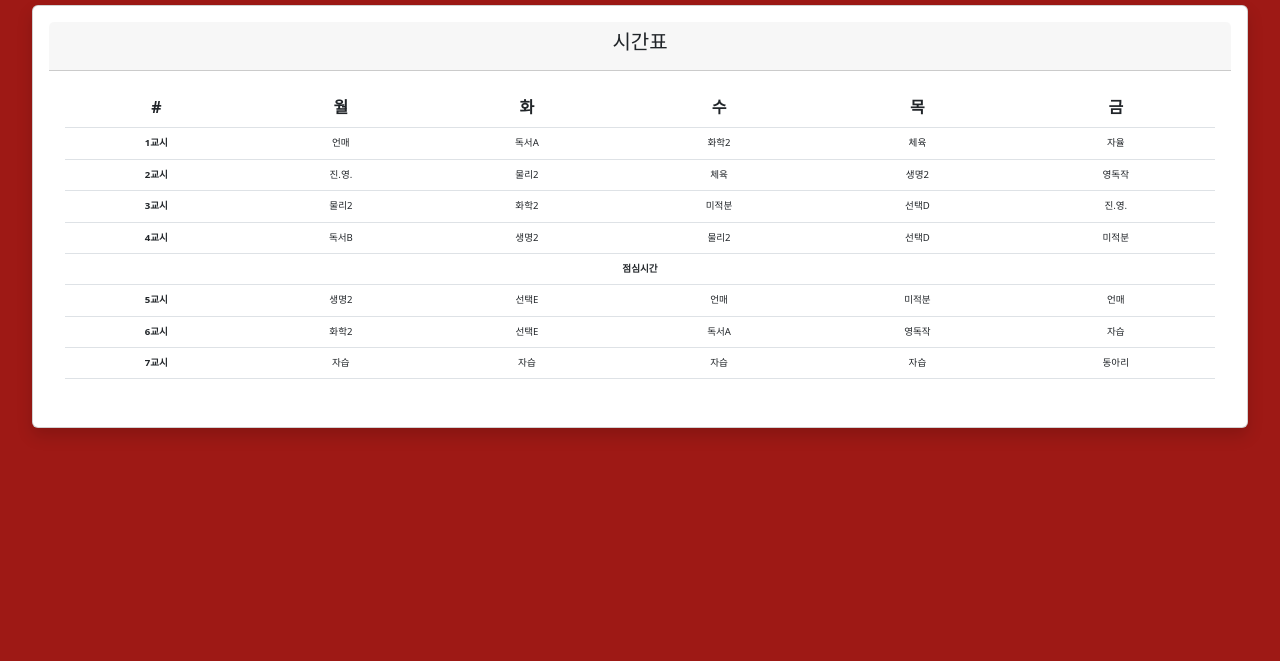
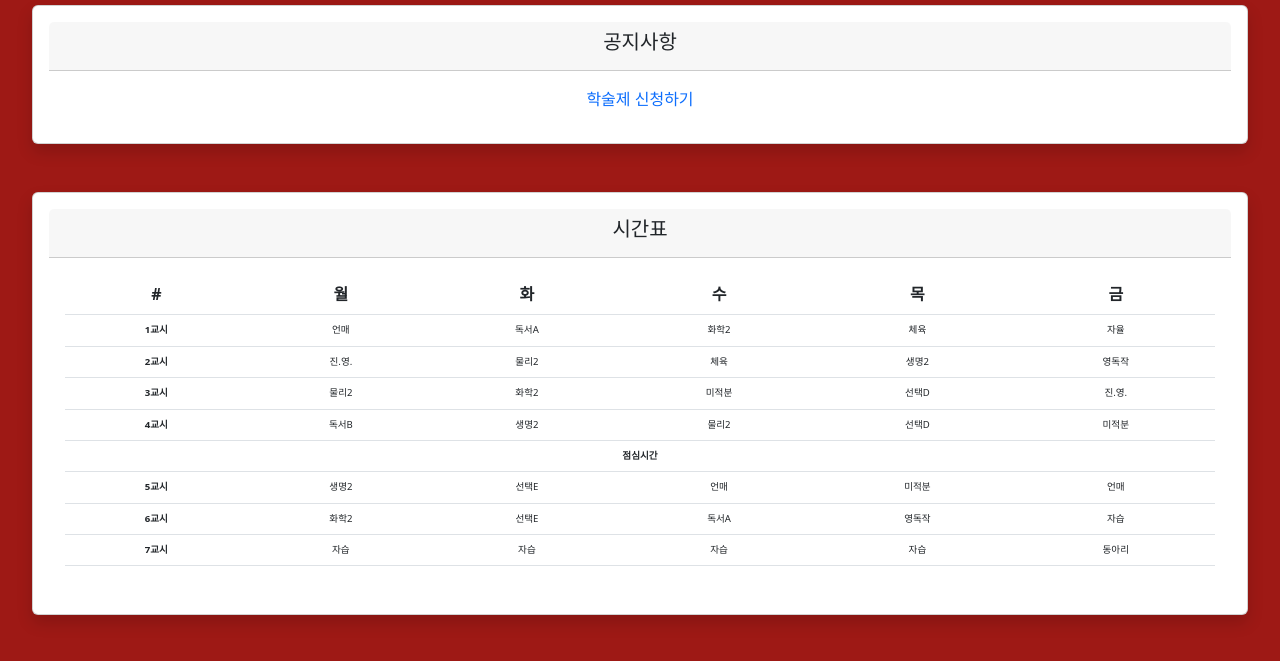
Before and after one commit to yeonhj0507/kh308.github.io, a plain HTML site: page src/index.html in a window 1280 px wide. Shown: the part 275-936 px from the top of the page. Before the commit the page ends 800 px from the top, so only its background shows below. Drawn offline with nearby package versions, Linux system fonts and the light colour scheme.

Commit message:
notice updated

```diff
--- a/src/index.html
+++ b/src/index.html
@@ -20,13 +20,25 @@
       color:aliceblue;
       padding-bottom: 30px;
     }
+    a{
+      text-decoration: none;
+    }
   </style>
 </head>
 <body>
-    <div class="text-center">
-      <img src="img/kh.png" style="max-width: 100px; margin-top: 50px;">
+  <div class="text-center">
+    <img src="img/kh.png" style="max-width: 100px; margin-top: 50px;">
+  </div>
+    <h1>3학년 8반</h1>
+
+  <div class="card text-center mx-auto shadow p-3 mb-5 bg-body-tertiary rounded" style="width: 95%; margin-bottom: 20px;">
+    <div class="card-header">
+      <h5>공지사항</h5>
     </div>
-    <h1>3학년 8반</h1>
+    <div class="card-body">
+      <a href="https://forms.office.com/Pages/ResponsePage.aspx?id=uJFA-h0X4EiEk4W4TOfAhAieQL321NhImbofczYp7mFURjE3TEdDQUo1UlhFM0hCTkRVTkFNU0FUVS4u">학술제 신청하기</a>
+    </div>
+  </div>
 
   <div class="card text-center mx-auto shadow p-3 mb-5 bg-body-tertiary rounded" style="width: 95%; margin-bottom: 50px;">
     <div class="card-header">
```
Also changed, not shown: src/js/food.js (deleted).
